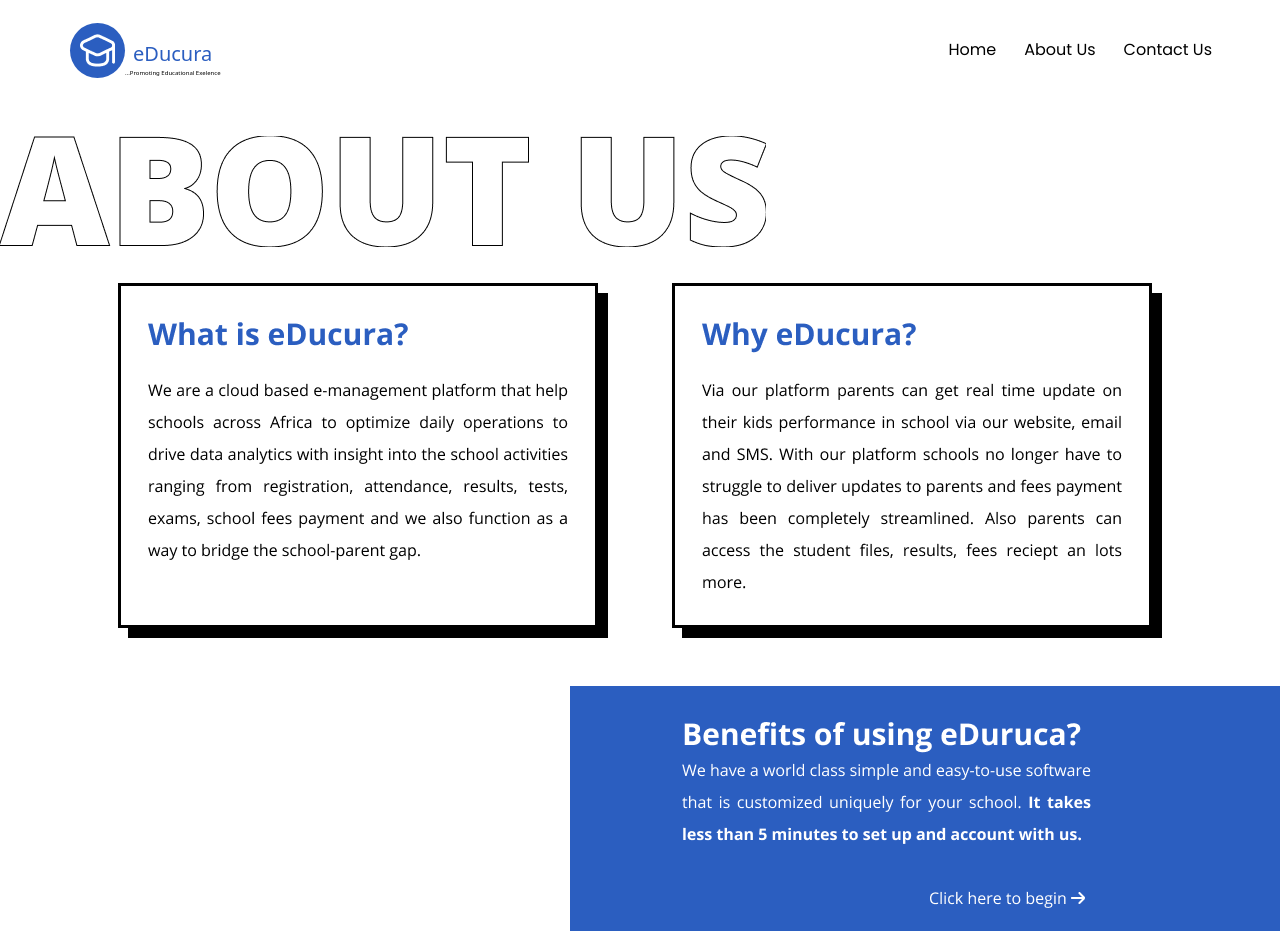
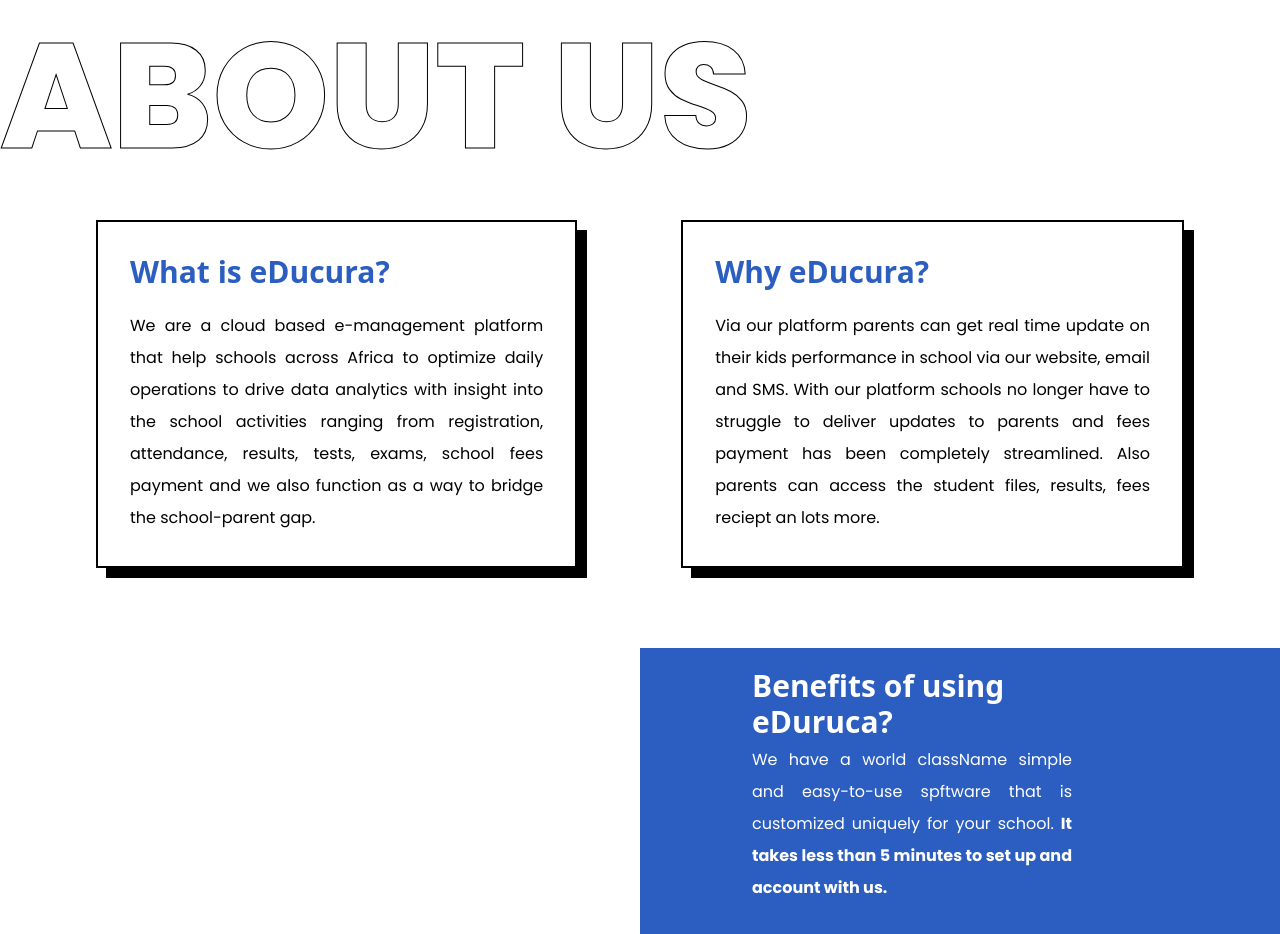
Before and after one commit to George-Olufemi/educura, a React (Create React App) app: page /about-us in a window 1280 px wide. Shown: the top 934 px of the page. Built offline with nearby package versions, Linux system fonts and the light colour scheme; the HTML template or start-up script is replaced by a standard one.

Commit message:
Feat: Add About page
Added JSX and styling for About page.

```diff
--- a/src/index.css
+++ b/src/index.css
@@ -1,3 +1,14 @@
 @tailwind base;
 @tailwind components;
 @tailwind utilities;
+
+.about{
+    box-shadow: 10px 10px 0px 0px #000000;
+
+}
+.header{
+    text-stroke:1px solid;
+    -webkit-text-stroke: 1px black;
+
+    color:white;
+}
--- a/src/pages/About.jsx
+++ b/src/pages/About.jsx
@@ -1,66 +1,32 @@
 import React from "react";
-import HomeNav from '../Navbars/HomeNav';
-import smtext from './assets/About Us (1).png';
-import lgtext from './assets/About Us.png';
-import what from './assets/Frame 12.png';
-import whatlg from './assets/Frame 12 (1).png';
-import why from './assets/Frame 13.png';
-import whylg from './assets/Frame 13 (1).png';
-import arrow from './assets/Vector (1).png';
-import bar from './assets/Frame 14.png';
 
 function About() {
   return(
     <React.Fragment>
-        <div className="bg-white h-auto md:pb-16">
-          <HomeNav />
-          <div className="block md:hidden">
-              <img src={smtext} alt="About Us" />
-          </div>
-          <div className="pt-9 hidden md:flex">
-            <img src={lgtext} alt="About Us" />
-          </div>
-          {/* card */}
-          <div className='flex flex-col justify-center items-center pt-5 md:hidden'>
-            {/* 1 */}
-            <div className='pb-8'>
-              <img src={what} alt="" />
+        <section>
+        <div>
+            <h1 className="font-extrabold text-5xl leading-[68px] lg:text-[9.3rem] lg:leading-[12rem] uppercase header">About us</h1>
+        </div>
+        <div className="pt-7 pb-8 px-10 flex flex-col gap-y-8 md:flex-row md:px-24 md:gap-x-[6.5rem]  xl:justify-center">
+            <div className="px-5 pt-5 pb-4 md:px-8 about border-2 border-black xl:max-w-lg xl:py-8">
+                <h3 className="text-[#2B5EC0] text-xl font-bold md:text-3xl">What is eDucura?</h3>
+                <p className="text-justify font-normal text-xs leading-5 md:text-base md:leading-8 md:mt-5">We are a cloud based e-management platform that help schools across Africa to optimize daily operations to drive data analytics with insight into the school activities ranging from registration, attendance, results, tests, exams, school fees payment and we also function as a way to bridge the school-parent gap.</p>
             </div>
-            {/* 2 */}
-            <div>
-              <img src={why} alt="" />
+            <div className="px-5 pt-5 pb-4 md:px-8 about border-2 border-black xl:max-w-lg xl:py-8">
+                <h3 className="text-[#2B5EC0] text-xl font-bold md:text-3xl" >Why eDucura?</h3>
+                <p className="text-justify font-normal text-xs leading-5 md:text-base md:leading-8 md:mt-5">Via our platform parents can get real time update on their kids performance in school via our website, email and SMS. With our platform schools no longer have to struggle to deliver updates to parents and fees payment has been completely streamlined. Also parents can access the student files, results, fees reciept an lots more.</p>
             </div>
-          </div>
-          <div className='bg-[#2B5EC0] w-[414px] h-auto mt-4 mb-[21px] text-white md:hidden'>
-            <h1 className='font-[Open Sans] font-[700] text-[20px] tracking-wide pt-[20.38px] pl-[40px]'>Benefits of using eDucura?</h1>
-            <p className="tracking-wider pl-[40px] pb-3">We have a world class simple and <br />easy-to-use software that is customized uniquely for your school. <span className="font-[700] tracking-wider">It takes less<br /> than 5 mintes to set up an account<br /> with us.</span></p>
-              <div className="flex justify-end pr-5 pb-5">
-                <div className="flex items-center">
-                  <div className="mr-2">
-                    <h1 className="font-[11px] font-[400]">Click here to begin</h1>
-                  </div>
-                  <div>
-                    <img src={arrow} alt="arrow" />
-                  </div>
+        </div>
+        <div className="md:flex md:justify-end md:mt-12">
+            <div className="px-[3.3rem] pt-5 pb-3 md:w-[50vw] md:pl-28 md:pr-52 bg-[#2B5EC0]">
+                <h3 className="text-white font-bold text-xl md:text-3xl">Benefits of using eDuruca?</h3>
+                <p className="text-justify text-xs mt-1 leading-6 md:text-base md:leading-8 text-white">We have a world className simple and easy-to-use spftware that is customized uniquely for your school. <strong> It takes less than 5 minutes to set up and account with us.</strong></p>
+                <div className="flex justify-end mt-6">
+                    <a href="" className="text-xs leading-6 md:text-base md:leading-8 text-white">Click here to begin <i className="fa fa-long-arrow-right" aria-hidden="true"></i></a>
                 </div>
-              </div>
-          </div>
-          {/* lg */}
-          <div className="md:flex gap-16 justify-center pt-9 hidden">
-            {/* 1 */}
-            <div>
-              <img src={whatlg} alt="" />
             </div>
-            {/* 2 */}
-            <div>
-              <img src={whylg} alt="" />
-            </div>
-          </div>
-          {/*  */}
-          <div className="md:flex justify-end pt-12 hidden">
-            <img src={bar} alt="" />
-          </div>
         </div>
+    </section>
     </React.Fragment>
   );
 }
```
